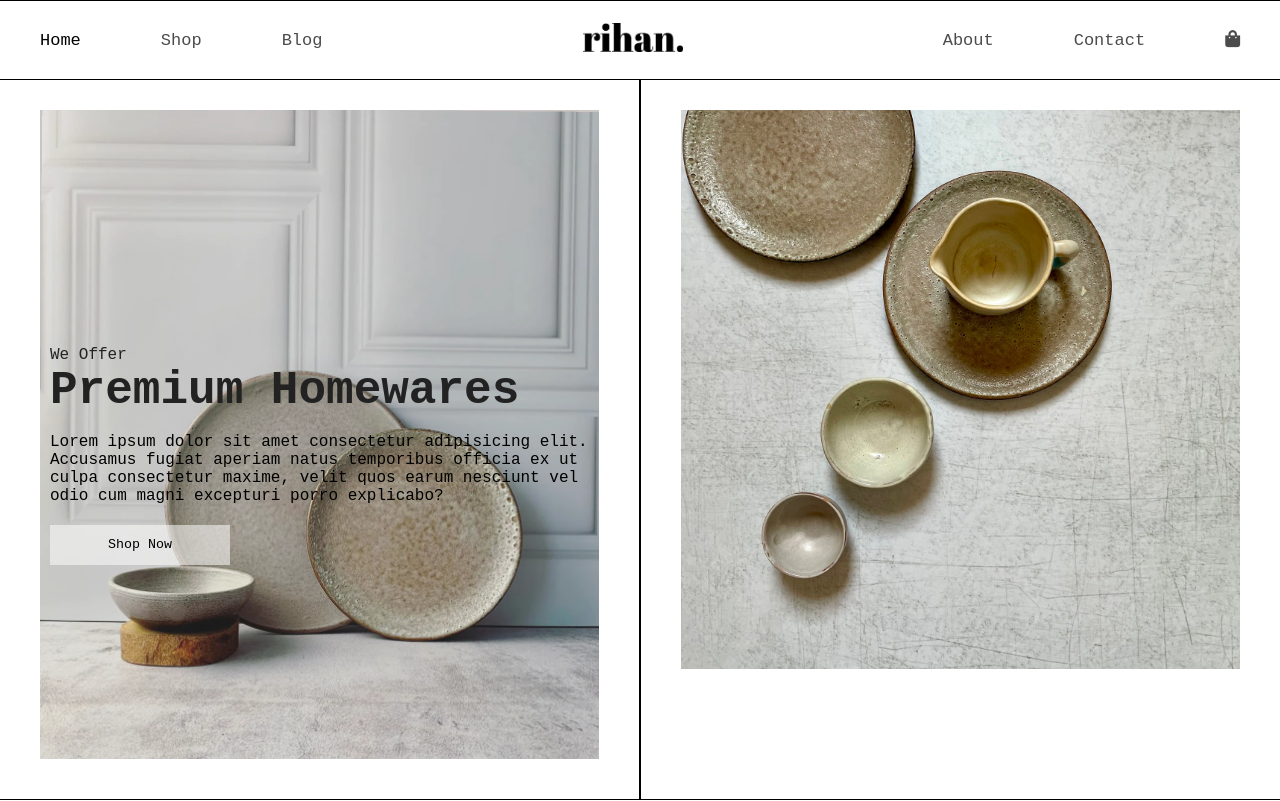
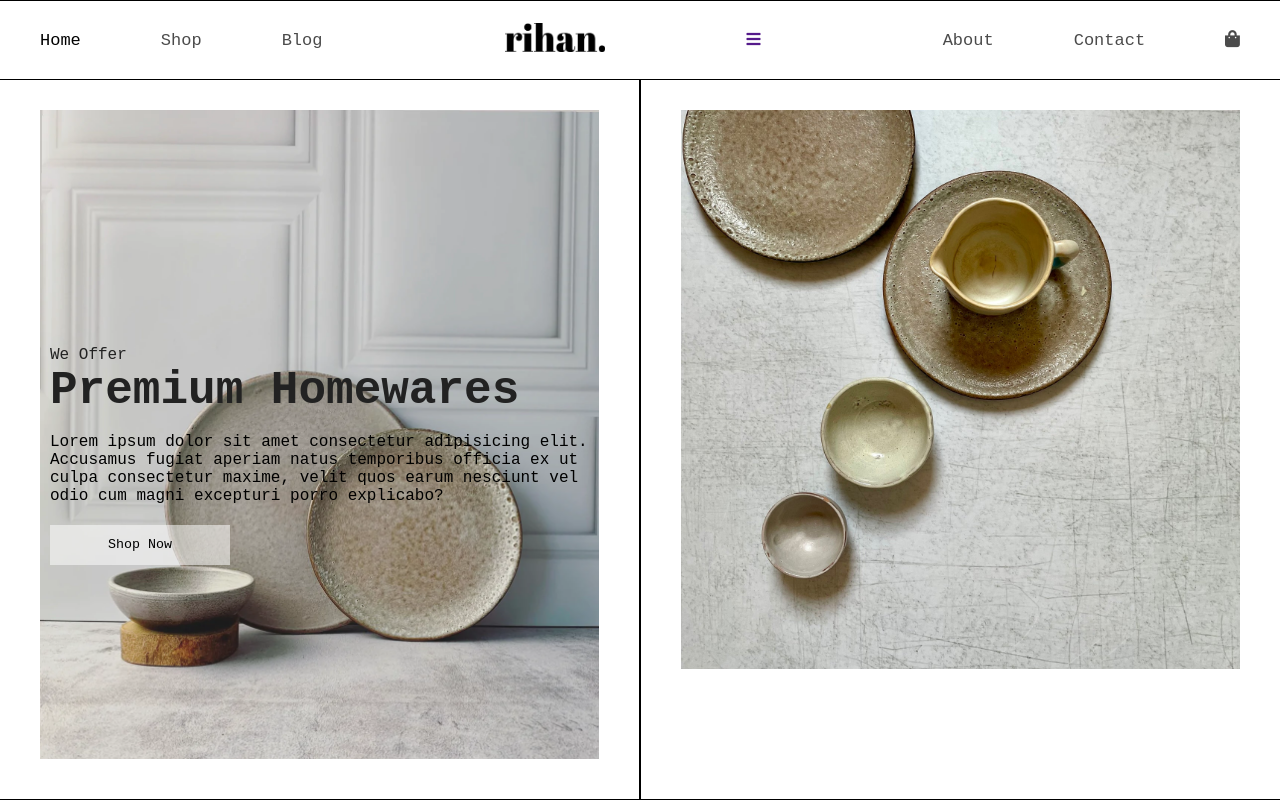
Before and after one commit to rihan-a/JS-rihan-Ecommerce, a plain HTML site: page index.html in a window 1280 px wide. Shown: the top 801 px of the page. Drawn offline with Linux system fonts and the light colour scheme; a web font is replaced by a local one.

Commit message:
Update03

```diff
--- a/index.html
+++ b/index.html
@@ -15,18 +15,20 @@
   <body>
     <!-- Header section -->
     <section id="header">
-      <div>
+      <div class="header-left">
         <ul id="navbar">
           <li><a class="active" href="index.html">Home</a></li>
           <li><a href="shop.html">Shop</a></li>
           <li><a href="blog.html">Blog</a></li>
         </ul>
       </div>
-      <a href="">
+      <a href="#" class="header-logo">
         <img src="./assets/imgs/rihan-logo.png" class="logo" alt=""
       /></a>
 
-      <div>
+      <a href="" class=""><i class="fas fa-bars"></i></a>
+
+      <div class="header-right">
         <ul id="navbar">
           <li><a href="about.html">About</a></li>
           <li><a href="contact.html">Contact</a></li>
```
